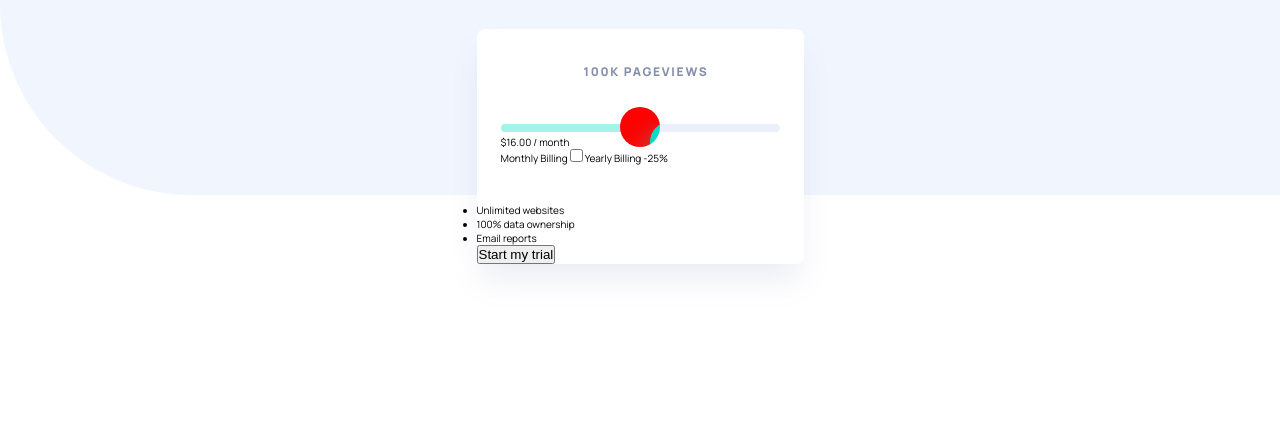
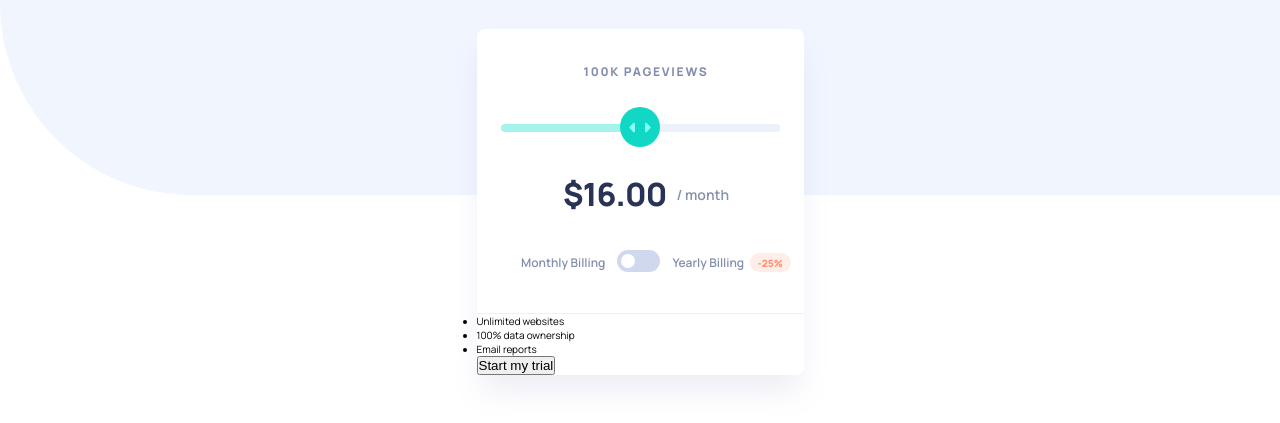
Before and after one commit to AdamHaniff/Interactive-Pricing-Component, a website built with Parcel: page index.html in a window 1280 px wide. Shown: the part 205-628 px from the top of the page. Built offline with nearby package versions, Linux system fonts and the light colour scheme.

Commit message:
Styled pricing__billing-discount in 375px layout

```diff
--- a/main.scss
+++ b/main.scss
@@ -101,6 +101,7 @@ body {
 
   &__info {
     padding: 3.4rem 1.2rem 3.8rem 2.4rem;
+    border-bottom: 0.1rem solid $color-titan-white;
   }
 
   &__traffic {
@@ -127,6 +128,9 @@ body {
     outline: none;
     -webkit-appearance: none;
     appearance: none;
+    position: relative;
+    z-index: 10;
+    margin-bottom: 4rem;
 
     &::-webkit-slider-thumb {
       -webkit-appearance: none;
@@ -135,9 +139,95 @@ body {
       height: 4rem;
       border-radius: 50%;
       margin-top: -1.6rem;
-      background: red;
-      background-image: url(../images/icon-slider-thumb.svg);
+      background: $color-dark-turquoise;
+      background-image: url(../images/icon-slider.svg);
       background-repeat: no-repeat;
+      background-position: center;
     }
   }
+
+  &__price-per-month {
+    display: flex;
+    align-items: center;
+    justify-content: center;
+    gap: 1rem;
+    margin-bottom: 3.4rem;
+  }
+
+  &__price {
+    color: $color-cloud-burst;
+    font-size: 3.2rem;
+    font-weight: $fw-800;
+    letter-spacing: -0.08rem;
+  }
+
+  &__per-month {
+    color: $color-regent-grey;
+    font-size: 1.4rem;
+    font-weight: $fw-600;
+  }
+
+  &__billing {
+    display: flex;
+    align-items: center;
+    margin-left: 2.05rem;
+  }
+
+  &__billing-type {
+    color: $color-regent-grey;
+    font-size: 1.2rem;
+    font-weight: $fw-600;
+  }
+
+  &__checkbox {
+    display: none;
+  }
+
+  &__slider {
+    display: inline-block;
+    position: relative;
+    width: 4.3rem;
+    height: 2.2rem;
+    background: $color-tropical-blue;
+    border-radius: 1.5rem;
+    margin: 0 1.2rem;
+
+    &::before {
+      display: inline-block;
+      content: "";
+      width: 1.4rem;
+      height: 1.4rem;
+      background: $color-white;
+      border-radius: 1.4rem;
+      position: absolute;
+      top: 0.4rem;
+      left: 0.4rem;
+      transition: transform 0.3s;
+    }
+  }
+
+  &__checkbox:checked + &__slider {
+    background: $color-dark-turquoise;
+  }
+
+  &__checkbox:checked + &__slider::before {
+    transform: translateX(2.1rem);
+  }
+
+  &__billing-discount {
+    width: 4.1rem;
+    height: 1.9rem;
+    border-radius: 0.95rem;
+    background: $color-linen;
+    display: flex;
+    justify-content: center;
+    align-items: center;
+    color: $color-atomic-tangerine;
+    font-size: 1rem;
+    font-weight: $fw-800;
+    margin-left: 0.55rem;
+  }
+
+  &__features-start {
+  }
 }
```
Also changed, not shown: css/main.css, images/icon-slider-thumb.svg (deleted), 1 other file.
